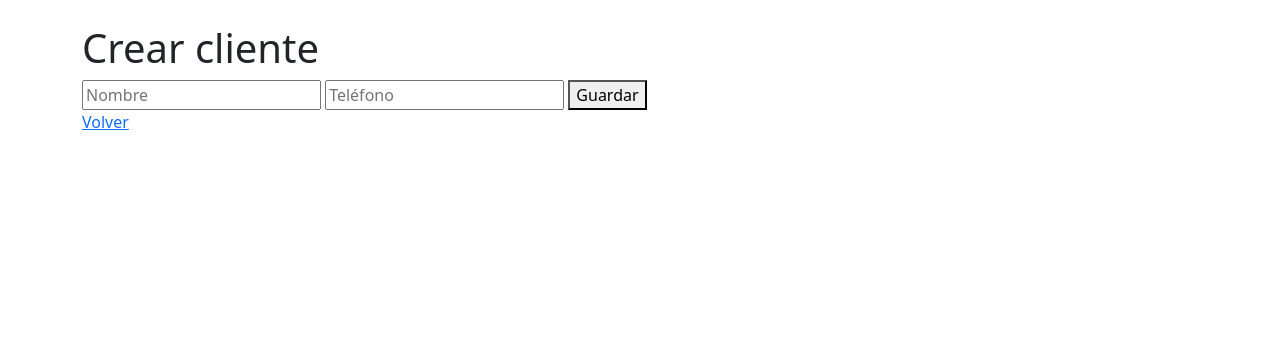
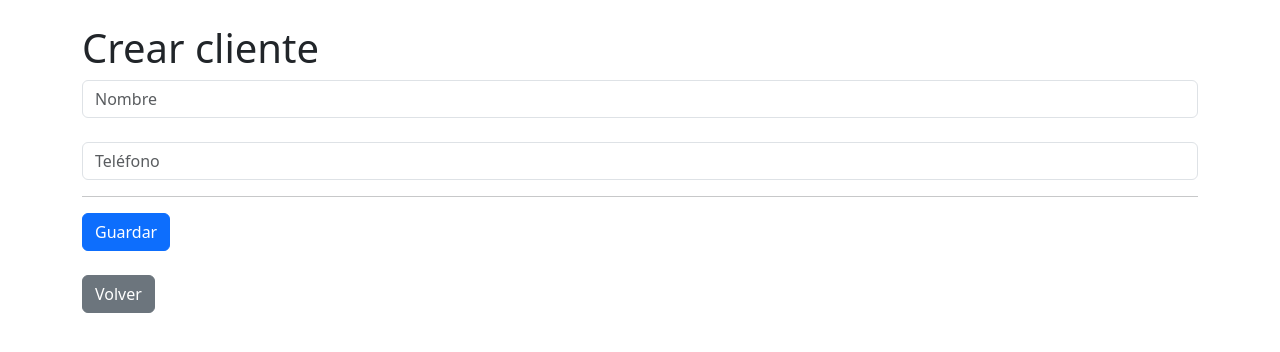
Before and after one commit to marisoltorres99/GestionStock, a Flask app: page /clientes/crear in a window 1280 px wide. Shown: the part 56-408 px from the top of the page. Run offline with Flask 3, Linux system fonts and the light colour scheme; parts of the project's set-up code (start-up, migrations or seed data) failed here and were passed over.

Commit message:
estilos a htmls clientes

```diff
--- a/templates/clientes/detalle.html
+++ b/templates/clientes/detalle.html
@@ -43,13 +43,13 @@
 
 <hr>
 
-<a href="/pagos/crear">
+<a class="btn btn-primary" href="/pagos/crear">
     Registrar pago
 </a>
 
 <br><br>
 
-<a href="/clientes">
+<a class="btn btn-secondary" href="/clientes">
     Volver
 </a>
 
--- a/templates/clientes/form.html
+++ b/templates/clientes/form.html
@@ -12,15 +12,19 @@
 
 <form method="POST">
 
-    <input type="text" name="nombre"
+    <input type="text" class="form-control" name="nombre"
            placeholder="Nombre"
            value="{{ cliente.nombre if cliente else '' }}" required>
 
-    <input type="text" name="telefono"
+    <br>
+
+    <input type="text" class="form-control" name="telefono"
            placeholder="Teléfono"
            value="{{ cliente.telefono if cliente else '' }}">
 
-    <button type="submit">
+    <hr>
+
+    <button type="submit" class="btn btn-primary">
         {% if cliente %}
             Actualizar
         {% else %}
@@ -30,6 +34,8 @@
 
 </form>
 
-<a href="/clientes">Volver</a>
+<br>
+
+<a class="btn btn-secondary" href="/clientes">Volver</a>
 
 {% endblock %}
--- a/templates/clientes/index.html
+++ b/templates/clientes/index.html
@@ -36,4 +36,6 @@
     {% endfor %}
 </table>
 
+<a class="btn btn-secondary" href="/">Volver</a>
+
 {% endblock %}
```
